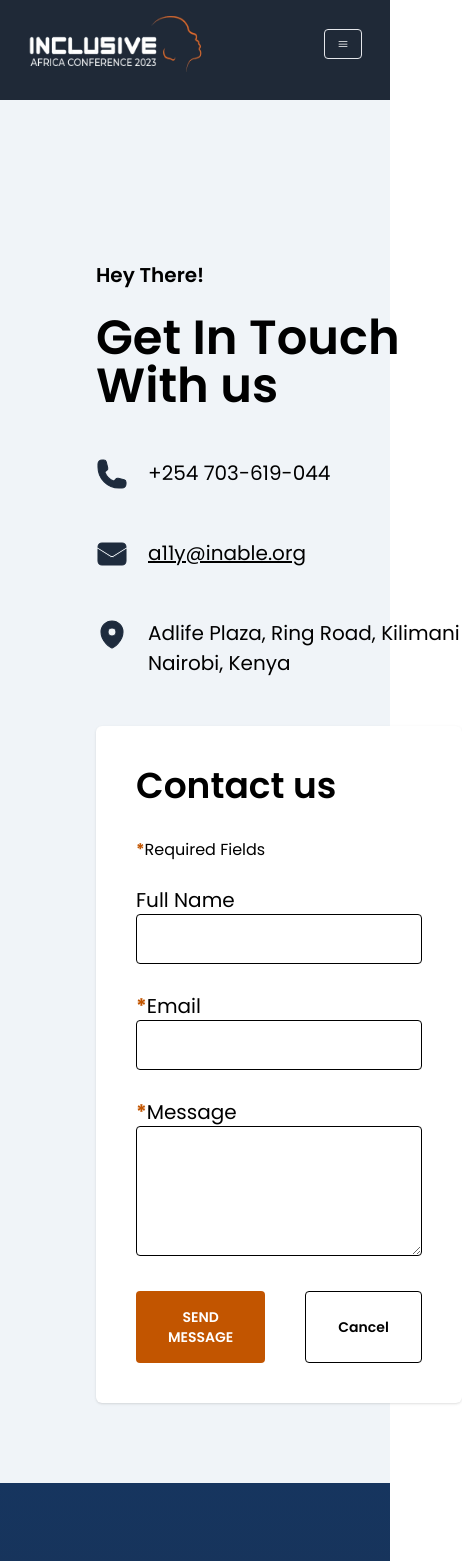
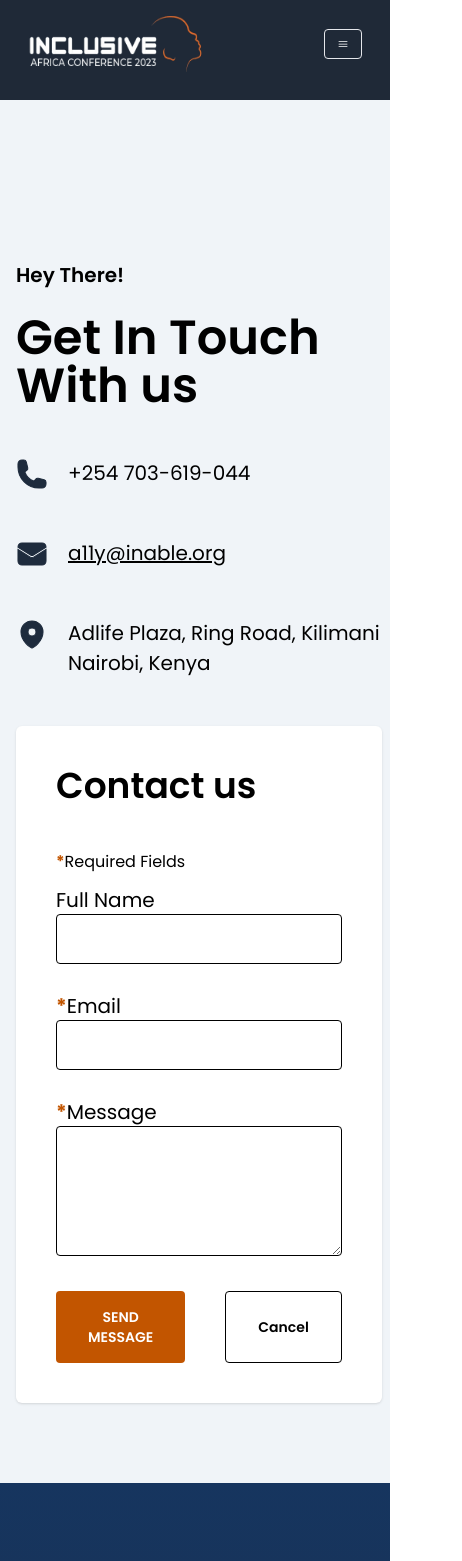
Before and after one commit to inABLE-org/conference-frontend, a Next.js app: page /contactus in a window 390 px wide. Shown: the top 1561 px of the page, 462 px wide, since content can reach past the window. Built offline with nearby package versions, Linux system fonts and the light colour scheme.

Commit message:
Fixed environmrntal variables

```diff
--- /dev/null
+++ b/nodemailerconfig.js
@@ -0,0 +1,23 @@
+import nodemailer from "nodemailer"
+const senderemail = process.env.SENDER_EMAIL;
+const receiveremail = process.env.RECEIVER_EMAIL;
+const passkey = process.env.EMAIL_PASS;
+export const transporter = nodemailer.createTransport(
+    {
+        host:'smtp.office365.com',
+        auth:
+        {
+            user:senderemail,
+            pass:passkey
+        },
+        tls: {
+            rejectUnauthorized: false
+        }
+    }
+)
+export const mailOptions =
+{
+    from:senderemail,
+    to:receiveremail,
+
+}
--- a/package.json
+++ b/package.json
@@ -19,6 +19,7 @@
     "eslint-config-next": "13.2.4",
     "graphql-request": "^5.2.0",
     "next": "13.2.4",
+    "nodemailer": "^6.9.1",
     "react": "18.2.0",
     "react-dom": "18.2.0",
     "swr": "^2.1.1",
--- /dev/null
+++ b/src/pages/api/contact.ts
@@ -0,0 +1,26 @@
+import type { NextApiRequest, NextApiResponse } from 'next'
+import { transporter, mailOptions } from "../../../nodemailerconfig"
+
+export default async function handler(req: NextApiRequest, res: NextApiResponse) {
+  if (req.method == "POST") {
+    const data = req.body
+    try {
+      await transporter.sendMail({
+        ...mailOptions,
+        text: "This is a test String",
+        subject:"Inclusive Africa (Contact us Page)",
+        html: `<h1>Email from Inclusive Africa Contact us Page<h1><br>
+               <p>Name: ${data.name}</p>
+               <p>Email: ${data.email}</p>
+               <p>Message: ${data.message}</p>`
+      })
+      res.status(400).json({ message: "Thanks Your Message was sent Successfully" })
+    } catch (error: any) {
+      if (typeof error.message === 'string') {
+        res.status(400).json({ message: "Error occured" })
+      }
+    }
+  } else {
+    res.status(400).json({ message: "Invalid Request" });
+  }
+}
--- a/src/pages/contactus/index.tsx
+++ b/src/pages/contactus/index.tsx
@@ -1,46 +1,56 @@
 import React, { useRef, useState, FormEvent } from 'react';
-import emailjs from '@emailjs/browser';
 import Layout from "@/components/Layout";
-import NextImage from "@/components/NextImage";
-import Link from "next/link";
 import {
     MapPinIcon,
     EnvelopeIcon,
     PhoneIcon
 } from "@heroicons/react/24/solid";
 
+type FormValues = {
+    name: string;
+    email: string;
+    message: string;
+  };
 export default function Contactus() {
-    const form = useRef<HTMLFormElement>(null);
-    const [message, setMessage] = useState('');
-    const sendEmail = (e: FormEvent<HTMLFormElement>) => {
-        e.preventDefault();
-        emailjs.sendForm(
-            `${process.env.NEXT_PUBLIC_SERVICE_ID}`,
-            `${process.env.NEXT_PUBLIC_TEMPLATE_ID}`,
-            form.current!,
-            `${process.env.NEXT_PUBLIC_EMAILJS_USER_ID}`
-        )
-            .then((result) => {
-                console.log(result.text);
-                console.log("Message sent");
-                setMessage('Thanks, your message has been sent');
-                form.current?.reset();
+    const resetForm = () => {
+        formRefs.current.name.value = "";
+        formRefs.current.email.value = "";
+        formRefs.current.message.value = "";
+      };
+    const [response, setResponse] = useState("");
+    const formRefs = useRef<Record<string, HTMLInputElement | HTMLTextAreaElement>>({});
+    const onSubmit = async (event: FormEvent<HTMLFormElement>) => {
+        event.preventDefault();
+        // send contact form
+        const formValues: FormValues = {
+            name: formRefs.current.name.value,
+            email: formRefs.current.email.value,
+            message: formRefs.current.message.value,
+          };
+          try {
+            setResponse("Sending your message.....")
+            const res = await fetch("/api/contact", {
+              method: "POST",
+              body: JSON.stringify(formValues),
+              headers: {
+                "Content-Type": "application/json",
+                Accept: "application/json",
+              },
+            });
+            const data = await res.json();
+            setResponse(data.message); // update response state with the message from the API
+            resetForm()
+          } catch (error) {
+            console.error(error);
+            setResponse("An Error occurred while submitting the form.");
+          }
+    };
 
-            }, (error) => {
-                console.log(error.text);
-                setMessage('There was an error sending your email,Please try again');
-            });
-    };
-    function clearform() {
-        if (form.current) {
-            form.current.reset();
-        }
-    }
     return (
         <>
             <Layout>
                 <div className="container">
-                    <div className="grid lg:grid-cols-2 gap-0 py-20 px-20">
+                    <div className="grid lg:grid-cols-2 gap-0 py-20 lg:px-20">
                         <div className="flex pt-20">
                             <div className="lg:mb-0">
                                 <h1><span className='text-[20px] font-semibold '>Hey There!</span><br /><br /><span className='font-semibold text-5xl'>Get In Touch With us</span></h1>
@@ -48,9 +58,12 @@ export default function Contactus() {
                                     <p className='text-[20px] flex'>
                                         <PhoneIcon
                                             className="h-8 w-8 text-primary-3 stroke-[0.8] mr-5"
-                                            aria-label='Phone number Icon'
+                                            aria-hidden="false"
+                                            id='phonenumbericon'
+                                            role='img'
+                                            aria-label='Phone number'
                                             stroke="currentColor"
-                                        />+254 703-619-044</p>
+                                        /><span aria-aria-labelledby='phone number'>+254 703-619-044</span></p>
                                     <p className='text-[20px] flex my-12'>
                                         <EnvelopeIcon
                                             className="h-8 w-8 text-primary-3 stroke-[0.8] mr-5"
@@ -71,10 +84,10 @@ export default function Contactus() {
                             </div>
                         </div>
                         <div>
-                            <form className="bg-white shadow py-10 px-10 rounded-md" onSubmit={sendEmail} ref={form}>
+                            <form className="bg-white shadow py-10 px-10 rounded-md" onSubmit={onSubmit}>
                                 <h2 className='text-4xl font-semibold'>Contact us</h2>
+                                <p className='font-semibold my-3' role="alert" id="alertresponse">{response}</p>
                                 <p><span className='inline-block text-secondary mt-8 mb-3 text-secondary font-bold'>*</span>Required Fields</p>
-                                <p className="text-secondary mb-3" role="alert">{message}</p>
                                 <label htmlFor='fullname' className='text-xl'>Full Name</label><br />
                                 <input
                                     id="fullname"
@@ -82,6 +95,11 @@ export default function Contactus() {
                                     type="text"
                                     autoComplete="name"
                                     name="from_name"
+                                    ref={el => {
+                                        if (el) {
+                                            formRefs.current.name = el;
+                                        }
+                                    }}
                                 /><br />
                                 <label className='text-xl'><span className='text-secondary font-bold'>*</span>Email</label>
                                 <input
@@ -90,6 +108,11 @@ export default function Contactus() {
                                     className='form-input border border-black w-full rounded pl-5 py-3 mb-7'
                                     id="email"
                                     autoComplete='email'
+                                    ref={el => {
+                                        if (el) {
+                                            formRefs.current.email = el;
+                                        }
+                                    }}
                                     name="reply_to" /> <br />
                                 <label
                                     className='text-xl'
@@ -98,6 +121,11 @@ export default function Contactus() {
                                 <textarea
                                     id="message"
                                     required
+                                    ref={el => {
+                                        if (el) {
+                                            formRefs.current.message = el;
+                                        }
+                                    }}
                                     className='form-input border border-black w-full pl-5 py-3 rounded min-h-[130px] mb-7'
                                     name="message" /><br />
                                 <div className="flex">
@@ -105,9 +133,8 @@ export default function Contactus() {
                                         type="submit"
                                         className='font-semibold text-sm bg-secondary text-white px-8 py-4 mr-10 rounded'>SEND MESSAGE</button>
                                     <button
-                                        onClick={clearform}
+                                        onClick={resetForm}
                                         className='border font-semibold text-sm border-black px-8 py-4 rounded'>Cancel</button>
-
                                 </div>
                             </form>
                         </div>
```
Also changed, not shown: 1 other file (tests, documents, lock files or other folders).
